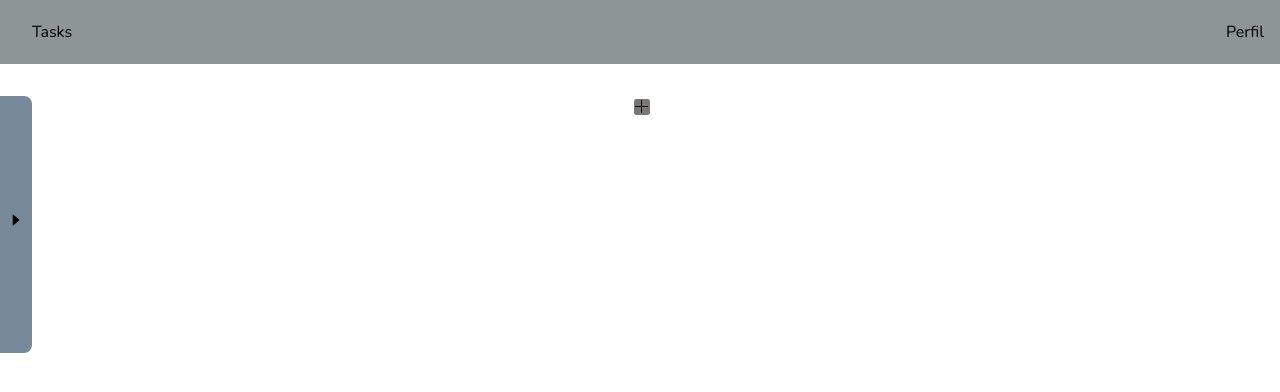
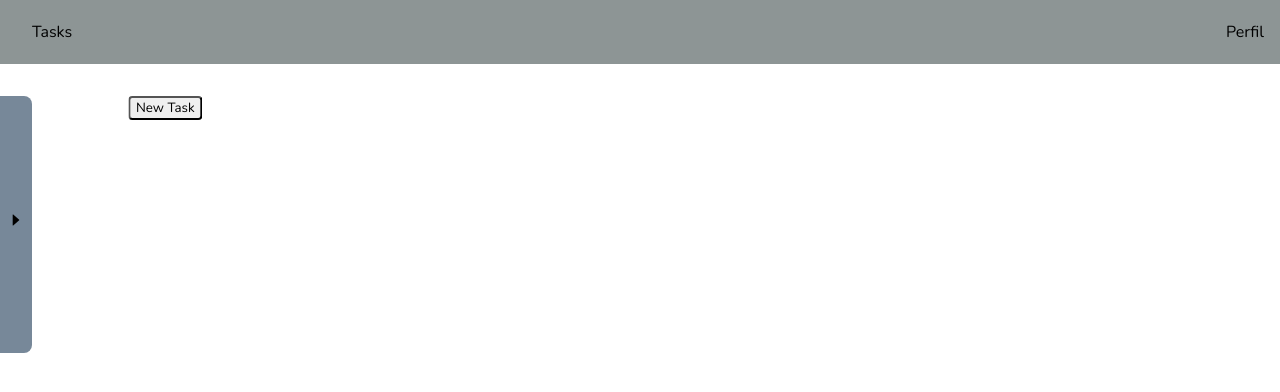
Before and after one commit to fabioVitorTavares/Takss, a React (Vite) app in the folder Tasks/: page / in a window 1280 px wide. Shown: the top 392 px of the page. Built offline with nearby package versions, Linux system fonts and the light colour scheme.

Commit message:
commit 051220221911

```diff
--- a/Tasks/src/Components/Schedule/index.tsx
+++ b/Tasks/src/Components/Schedule/index.tsx
@@ -137,12 +137,12 @@ export function Schedule() {
           />
         ))
       }
-      {
-        addTask ?
-        <VscChromeMinimize className='bt btRemove' onClick={() => setAddTask(false)} />
-        :
-        <VscAdd className='bt btAdd' onClick={() => setAddTask(true)} />
-      }
+      <button
+        className='btNewTask'
+        onClick={() => setAddTask(!addTask)}>
+        New Task
+      </button>
+
       {
       addTask &&
         <div className='addTask' >
--- a/Tasks/src/Components/Schedule/style.css
+++ b/Tasks/src/Components/Schedule/style.css
@@ -25,7 +25,13 @@
   margin: 1em;
 }
 
-
+.btNewTask {
+  position: relative;
+  left: -50%;
+  transform: translateX(50%);
+  width: fit-content;
+  border-radius: 0.3em;
+}
 
 .addTask {
   position: relative;
@@ -36,7 +42,7 @@
   width: 100%;
   height: 10rem;
   background-color: #ceceed;
-  margin-top: 10px;
+  margin-top: 5em;
   opacity: 0.9;
   animation: expand 0.3s ease;
 }
--- a/Tasks/src/Components/Task/index.tsx
+++ b/Tasks/src/Components/Task/index.tsx
@@ -16,14 +16,6 @@ export function Task({ task, changeStatus, removeTask }: TypeTask) {
   console.log(modalDescription, modalConfirm, modalVisible);
 
 
-
-  const btInfo = (
-    <BsInfo
-      className='bt btInfo'
-      onClick={() => setOpacityInfos(opacityInfos ? 0 : 1)}
-    />
-  )
-
   const infos = (
     <span className='infos'
       style={{ opacity: `${opacityInfos}` }}
@@ -35,6 +27,16 @@ export function Task({ task, changeStatus, removeTask }: TypeTask) {
       <p>Deadline {task.deadline}</p>
       {task.status == 'Completed' && <p>Completed {task.dateCompleted}</p>}
     </span>
+  )
+
+  const btInfo = (
+    <>
+      <BsInfo
+        className='bt btInfo'
+        onClick={() => setOpacityInfos(opacityInfos ? 0 : 1)}
+      />
+      {infos}
+    </>
   )
 
   const confirmTrash = (ok: Boolean) => {
@@ -108,7 +110,7 @@ export function Task({ task, changeStatus, removeTask }: TypeTask) {
         {btTrash}
         {task.status == 'Pending' ? btCheck : btUndo}
       </div>
-      {infos}
+
     </div>
   )
 
--- a/Tasks/src/Components/Task/style.css
+++ b/Tasks/src/Components/Task/style.css
@@ -10,7 +10,7 @@
   flex-direction: column;
   justify-content: center;
   width: 100%;
-  height: 3em;
+  height: 4em;
   background-color: var(--color-task);
   margin-bottom: 1em;
   border-radius: 0.3em;
@@ -80,7 +80,6 @@
   width: 80%;
   text-align: center;
   text-overflow: ellipsis;
-  overflow: hidden;
   z-index: 0;
 }
 
@@ -89,11 +88,12 @@
   position: absolute;
   background-color: #252525;
   border-radius: 0.2em;
-  width: fit-content;
+  width: 10em;
+  height: fit-content;
   padding: 0.5em;
-  top: 80%;
-  left: 50%;
-  transform: translate(-50%, -50%);
+  top: 2em;
+  left: -4em;
+
 }
 
 .infos p {
```
